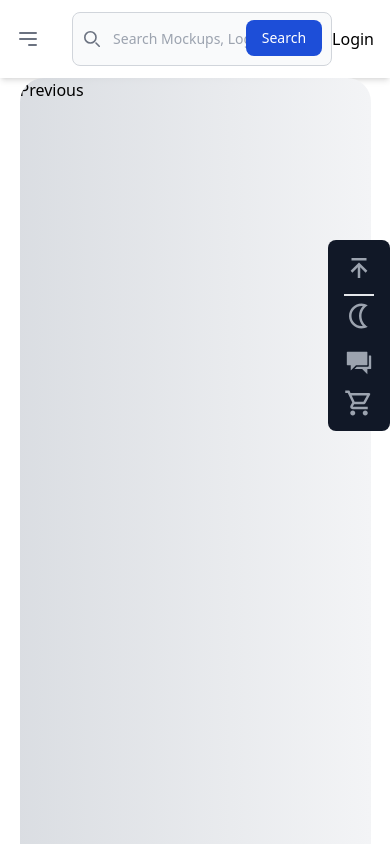
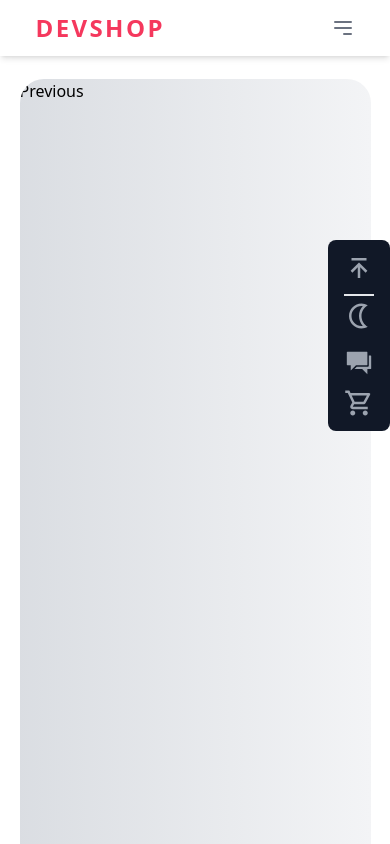
Before and after one commit to Phuoc2610/devg5-final, a React (Create React App) app: page / in a window 390 px wide. Shown: the top 844 px of the page. Built offline with nearby package versions, Linux system fonts and the light colour scheme; the HTML template or start-up script is replaced by a standard one.

Commit message:
Finish landing page

```diff
--- a/src/components/blog/Blog.jsx
+++ b/src/components/blog/Blog.jsx
@@ -33,7 +33,6 @@ const Blog = () => {
             <div className="w-full my-10">
                 <div className="text-center mb-10 max-w-[600px] mx-auto space-y-2">
                     <h1 className="text-3xl font-bold lg:text-4xl"> Recent News</h1>
-                    <p className="text-xs text-gray-400">Explore Our Blogs</p>
                 </div>
                 <div className="grid grid-cols-1 sm:grid-cols-2 md:grid-cols-3 gap-6 gap-y-8 sm:gap-4 md:gap-7">
                     {
--- a/src/components/carousel/Carousel.jsx
+++ b/src/components/carousel/Carousel.jsx
@@ -35,7 +35,7 @@ const Carousel = () => {
         slidesToScroll: 1,
     };
     return (
-            <div className="w-[90%] mx-auto">
+            <div className="w-[90%] mx-auto mt-[79px]">
                 <div className="carousel-bg-color overflow-hidden rounded-3xl min-h-[550px] sm:min-h-[650px] flex justify-center items-center">
                     <div className="w-full pb-8 sm:pb-0">
                         <Slider {...settings}>
--- a/src/components/navbar/Narbar.jsx
+++ b/src/components/navbar/Narbar.jsx
@@ -1,19 +1,20 @@
 import React, { useState } from 'react';
 import { Link } from 'react-router-dom';
+import User from '../../page/user/User';
+import Search from '../search/Search';
 
 const Navbar = () => {
     const [isMenuOpen, setIsMenuOpen] = useState(false);
-
+    const [isLogin, setIsLogin] = useState(false);
     const toggleMenu = () => {
         setIsMenuOpen(!isMenuOpen);
     };
 
     return (
-        <div className="navbar bg-white dark:bg-gray-900 shadow-md">
-            <div className="flex items-center justify-between max-w-screen-xl mx-auto px-4 py-3 md:py-4">
-                <div className="flex">
-                    <a href="#" className="hidden md:block text-primary font-semibold tracking-widest text-2xl uppercase sm:text-3xl">
-                        DevG5
+        <div className="navbar w-full fixed z-20 top-0 bg-white dark:bg-gray-900 shadow-md">
+            <div className="flex items-center justify-between w-[90%] mx-auto px-4 py-3">
+                <a href="#" className=" text-primary font-semibold tracking-widest text-2xl uppercase sm:text-3xl">
+                    DevSHOP
                 </a>
                 <button
                     className="text-gray-500 dark:text-white md:hidden focus:outline-none"
@@ -28,47 +29,50 @@ const Navbar = () => {
                         />
                     </svg>
                 </button>
-                    <ul className="hidden md:flex items-center gap-4">
+                <ul className="hidden md:flex items-center lg:gap-2">
                     <li>
-                            <a href="/#" className="inline-block px-4 font-semibold text-gray-500 hover:text-black dark:hover:text-white duration-200">
+                        <a href="/#" className="item-navbar">
                             Home
                         </a>
                     </li>
                     <li>
-                            <a href="/#shop" className="inline-block px-4 font-semibold text-gray-500 hover:text-black dark:hover:text-white duration-200">
+                        <a href="/#shop" className="item-navbar">
                             Product
                         </a>
                     </li>
                     <li>
-                            <a href="/#about" className="inline-block px-4 font-semibold text-gray-500 hover:text-black dark:hover:text-white duration-200">
-                                About
+                        <a href="/#about" className="item-navbar">
+                            Blog
                         </a>
                     </li>
+                    <li>
+                        <a href="/#about" className="item-navbar">
+                            Contact
+                        </a>
+                    </li>
+                    <Search />
+
                 </ul>
-                </div>
+                <div className="hidden md:block">
                     <div className="flex items-center">
-                    <form class="max-w-md mx-auto">
-                        <label for="default-search" class="mb-2 text-sm font-medium text-gray-900 sr-only dark:text-white">Search</label>
-                        <div class="relative">
-                            <div class="absolute inset-y-0 start-0 flex items-center ps-3 pointer-events-none">
-                                <svg class="w-4 h-4 text-gray-500 dark:text-gray-400" aria-hidden="true" xmlns="http://www.w3.org/2000/svg" fill="none" viewBox="0 0 20 20">
-                                    <path stroke="currentColor" stroke-linecap="round" stroke-linejoin="round" stroke-width="2" d="m19 19-4-4m0-7A7 7 0 1 1 1 8a7 7 0 0 1 14 0Z" />
-                                </svg>
-                            </div>
-                            <input type="search" id="default-search" class="block w-full p-4 ps-10 text-sm text-gray-900 border border-gray-300 rounded-lg bg-gray-50 focus:ring-blue-500 focus:border-blue-500 dark:bg-gray-700 dark:border-gray-600 dark:placeholder-gray-400 dark:text-white dark:focus:ring-blue-500 dark:focus:border-blue-500" placeholder="Search Mockups, Logos..." required />
-                            <button type="submit" class="text-white absolute end-2.5 bottom-2.5 bg-blue-700 hover:bg-blue-800 focus:ring-4 focus:outline-none focus:ring-blue-300 font-medium rounded-lg text-sm px-4 py-2 dark:bg-blue-600 dark:hover:bg-blue-700 dark:focus:ring-blue-800">Search</button>
-                        </div>
-                    </form>
-                    <Link to="/login" className="">
+                        {!isLogin ?
+                            <>
+                                <User />
+                            </> :
+                            <>
+                                <Link to="/login" className="btn-add">
                                     Login
                                 </Link>
+                            </>}
+                    </div>
                 </div>
             </div>
 
             {/* Mobile Dropdown Menu */}
             {isMenuOpen && (
                 <div className="md:hidden bg-white dark:bg-gray-800 shadow-lg">
-                    <ul className="flex flex-col items-start gap-4 p-4">
+                    <ul className="flex flex-col items-center gap-4 p-4">
+                        <Search />
                         <li>
                             <a href="/#" className="inline-block font-semibold text-gray-500 hover:text-black dark:hover:text-white duration-200">
                                 Home
@@ -84,11 +88,15 @@ const Navbar = () => {
                                 About
                             </a>
                         </li>
-                        <li>
-                            <a href="/#blog" className="inline-block font-semibold text-gray-500 hover:text-black dark:hover:text-white duration-200">
+                        {!isLogin ?
+                            <>
+                                <User />
+                            </> :
+                            <>
+                                <Link to="/login" className="btn-add">
                                     Login
-                            </a>
-                        </li>
+                                </Link>
+                            </>}
                     </ul>
                 </div>
             )}
--- a/src/components/products/Products.jsx
+++ b/src/components/products/Products.jsx
@@ -168,8 +168,7 @@ const Products = () => {
         <div className="w-[90%] mx-auto">
             <div className="w-full">
                 <div className="text-center my-10 max-w-[600px] mx-auto space-y-2">
-                    <h1 className="text-3xl font-bold lg:text-4xl">Our Products</h1>
-                    <p className="text-xs text-gray-400">Explore Our Products</p>
+                    <h1 className="text-3xl font-bold lg:text-4xl">Top Products</h1>
                 </div>
                 <div className="grid grid-cols-1 sm:grid-cols-2 md:grid-cols-4 gap-5 place-items-center">
                     {currentProducts.map((data) => (
@@ -210,7 +209,7 @@ const Products = () => {
                                     <path d="M20.924 7.625a1.523 1.523 0 0 0-1.238-1.044l-5.051-.734-2.259-4.577a1.534 1.534 0 0 0-2.752 0L7.365 5.847l-5.051.734A1.535 1.535 0 0 0 1.463 9.2l3.656 3.563-.863 5.031a1.532 1.532 0 0 0 2.226 1.616L11 17.033l4.518 2.375a1.534 1.534 0 0 0 2.226-1.617l-.863-5.03L20.537 9.2a1.523 1.523 0 0 0 .387-1.575Z" />
                                 </svg>
                             </div>
-                            <button className="bg-blue-500 px-4 py-2 rounded-lg my-1">Add to card</button>
+                            <button className="btn-add my-1">Add to card</button>
                         </div>
 
                     ))}
--- /dev/null
+++ b/src/components/search/Search.jsx
@@ -0,0 +1,20 @@
+import React from 'react'
+
+const Search = () => {
+    return (
+        <div>
+            <form className="w-72 md:w-64 mx-auto">
+                <div className="relative">
+                    <div className="absolute inset-y-0 start-0 flex items-center ps-3 pointer-events-none">
+                        <svg className="w-4 h-4 text-gray-500 dark:text-gray-400" aria-hidden="true" xmlns="http://www.w3.org/2000/svg" fill="none" viewBox="0 0 20 20">
+                            <path stroke="currentColor" stroke-linecap="round" stroke-linejoin="round" stroke-width="2" d="m19 19-4-4m0-7A7 7 0 1 1 1 8a7 7 0 0 1 14 0Z" />
+                        </svg>
+                    </div>
+                    <input type="search" id="default-search" className="block outline-none w-full px-4 py-3 ps-10 text-sm text-gray-900 border border-gray-300 rounded-lg bg-gray-50  dark:bg-gray-700 dark:border-gray-600 dark:placeholder-gray-400 dark:text-white " placeholder="Search ..." required />
+                </div>
+            </form>
+        </div>
+    )
+}
+
+export default Search
--- /dev/null
+++ b/src/page/user/User.jsx
@@ -0,0 +1,41 @@
+import { useState } from "react";
+import { CgProfile } from "react-icons/cg";
+import { MdLogout } from "react-icons/md";
+import { Link } from 'react-router-dom';
+import { RiLockPasswordFill } from "react-icons/ri";
+
+const User = () => {
+    const [dropdown, setDropdown] = useState(true);
+
+    return (
+        <div>
+            <div className="avatar relative">
+                <div className="w-10 h-10 rounded-full">
+                    <img
+                        src="https://i.pinimg.com/474x/4b/71/f8/4b71f8137985eaa992d17a315997791e.jpg"
+                        onClick={() => setDropdown(!dropdown)}
+                        className="cursor-pointer rounded-full"
+                    />
+                </div>
+                {!dropdown && (
+                    <ul className="z-10 absolute top-11 left-[-50px] md:left-[-90px] lg:left-[-50px] rounded-md bg-white text-slate-600 dark:bg-gray-900 dark:text-gray-500 font-medium shadow-md">
+                        <li className="py-2 px-6 flex items-center hover:bg-gray-700 hover:text-white duration-300">
+                            <CgProfile className="h-6 w-6 mr-2" />
+                            <Link to="/">Profile</Link>
+                        </li>
+                        <li className="py-2 px-6 flex items-center hover:bg-gray-700 hover:text-white duration-300">
+                            <RiLockPasswordFill className="mr-2" />
+                            <Link to="/">Password</Link>
+                        </li>
+                        <li className="py-2 px-6 flex items-center hover:bg-gray-700 hover:text-white duration-300">
+                            <MdLogout className="h-6 w-6 mr-2" />
+                            Logout
+                        </li>
+                    </ul>
+                )}
+            </div>
+        </div>
+    );
+};
+
+export default User;
```
Also changed, not shown: src/index.css (+5 -2 lines). Lines whose indentation alone changed are shown as unchanged.
